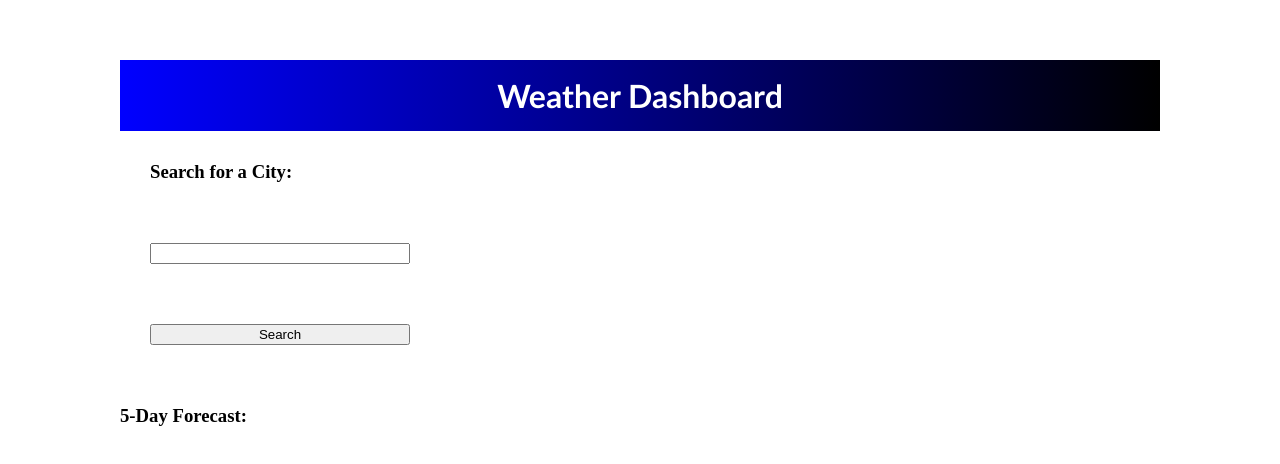
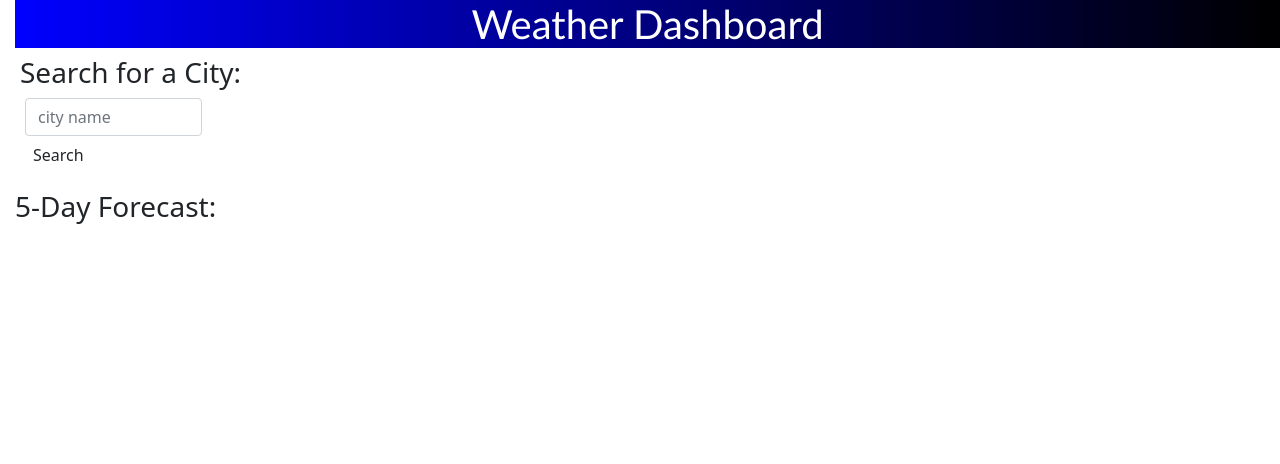
Before and after one commit to Jflatley487/Weather-App-Challenge, a plain HTML site: page index.html in a window 1280 px wide. Drawn offline with nearby package versions, Linux system fonts and the light colour scheme.

Commit message:
added form, some api stuff

```diff
--- a/index.html
+++ b/index.html
@@ -5,6 +5,7 @@
     <meta http-equiv="X-UA-Compatible" content="IE=edge">
     <meta name="viewport" content="width=device-width, initial-scale=1.0">
     <title>Weather Dashboard</title>
+    <link rel="stylesheet" href="https://cdn.jsdelivr.net/npm/bootstrap@5.1.3/dist/css/bootstrap.min.css">
     <link rel="stylesheet" type="text/css" href="./style.css">
 </head>
 <body>
@@ -15,10 +16,12 @@
     <div class="search-column">
         <div>
             <h3>Search for a City:</h3>
-        </div>
-        <div class="search-input">
-            <input type="text">
-            <button id="search-btn">Search</button>
+            <form class="form-inline">
+                <div class="form-group">
+                  <input type="text" class="form-control" id="exampleInputName2" placeholder="city name">
+                </div>
+                <button type="submit" class="btn btn-default">Search</button>
+              </form>
         </div>
     </div>
     <!--search history column-->
--- a/style.css
+++ b/style.css
@@ -1,5 +1,5 @@
 * {
-    margin: 30px;
+   margin-left: 5px;
 }
 
 h1 {
@@ -8,19 +8,12 @@ h1 {
     justify-content: center;
     font-family: 'Trebuchet MS', 'Lucida Sans Unicode', 'Lucida Grande', 'Lucida Sans', Arial, sans-serif;
     color: white;
-    padding: 1rem;
+
     background-image: linear-gradient(to right, blue, black);
 }
 
-#search-btn {
-    padding: none;
-}
-
-.search-input {
-    display:flex;
-    flex-direction: column;
-    justify-content: flex-start;
-    padding: none;
+#exampleInputName2 {
+ width: 35%;
 }
 
 .search-column {
```
Also changed, not shown: script.js (+17 -0 lines).
